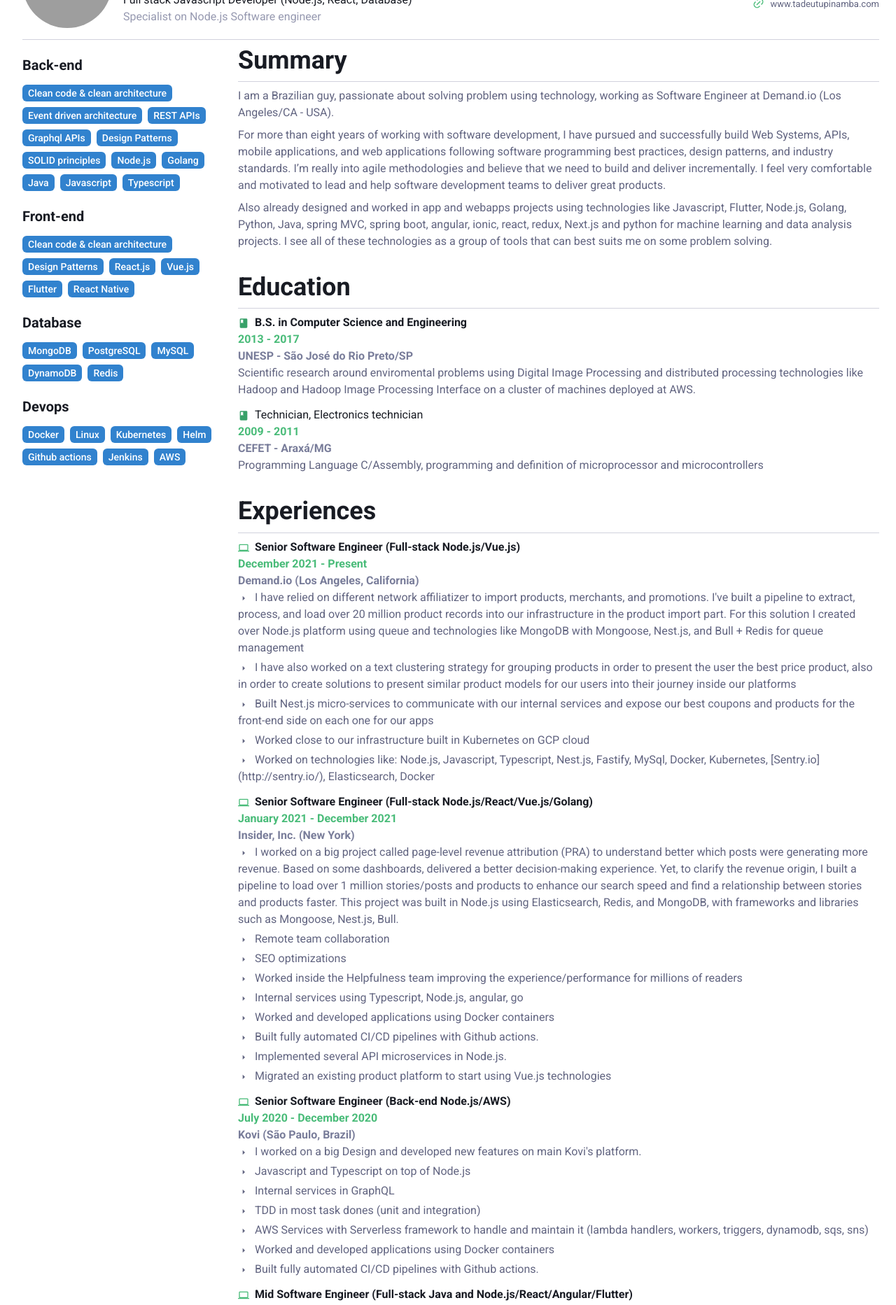
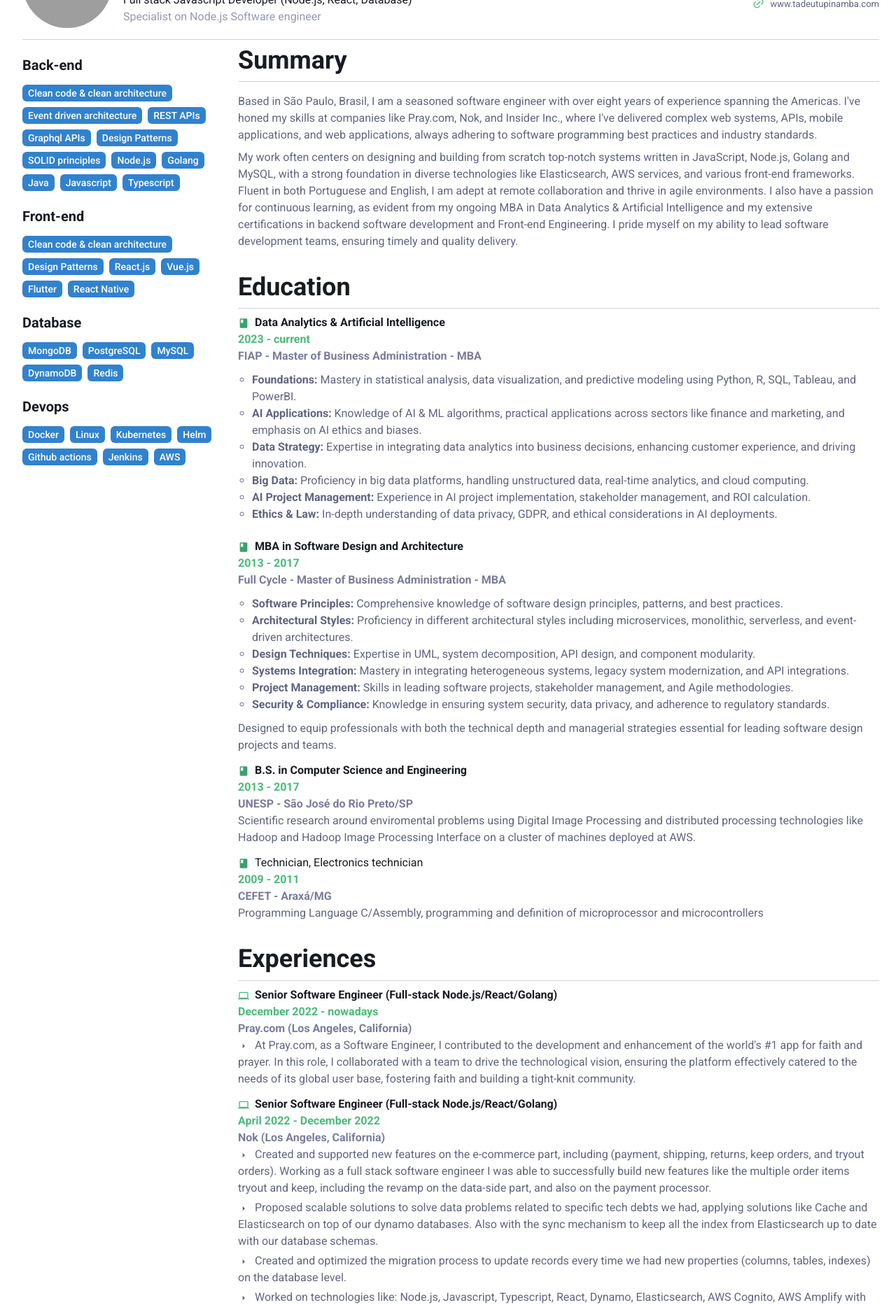
Before and after one commit to tupizz/tadeutupinamba, a Next.js app: page / in a window 1280 px wide. Shown: the part 160-2025 px from the top of the page at 70% size. Built offline with nearby package versions, Linux system fonts and the light colour scheme; grey boxes are pictures that could not be loaded.

Commit message:
update cv

```diff
--- a/src/components/Main/Education.tsx
+++ b/src/components/Main/Education.tsx
@@ -22,6 +22,100 @@
       <Heading>Education</Heading>
       <Divider />
       <List spacing={3}>
+        <ListItem>
+          <Text fontWeight="bold">
+            <ListIcon as={MdBook} color="green.500" />
+            Data Analytics & Artificial Intelligence
+          </Text>
+          <Text fontWeight="bold" color="green.400">
+            2023 - current
+          </Text>
+          <Text fontWeight="bold" color={lightColor}>
+            FIAP - Master of Business Administration - MBA
+          </Text>
+          <Text color={color}>
+            <ul style={{ padding: "10px 20px" }}>
+              <li>
+                <strong>Foundations:</strong> Mastery in statistical analysis,
+                data visualization, and predictive modeling using Python, R,
+                SQL, Tableau, and PowerBI.
+              </li>
+              <li>
+                <strong>AI Applications:</strong> Knowledge of AI & ML
+                algorithms, practical applications across sectors like finance
+                and marketing, and emphasis on AI ethics and biases.
+              </li>
+              <li>
+                <strong>Data Strategy:</strong> Expertise in integrating data
+                analytics into business decisions, enhancing customer
+                experience, and driving innovation.
+              </li>
+              <li>
+                <strong>Big Data:</strong> Proficiency in big data platforms,
+                handling unstructured data, real-time analytics, and cloud
+                computing.
+              </li>
+              <li>
+                <strong>AI Project Management:</strong> Experience in AI project
+                implementation, stakeholder management, and ROI calculation.
+              </li>
+              <li>
+                <strong>Ethics & Law:</strong> In-depth understanding of data
+                privacy, GDPR, and ethical considerations in AI deployments.
+              </li>
+            </ul>
+          </Text>
+        </ListItem>
+
+        <ListItem>
+          <Text fontWeight="bold">
+            <ListIcon as={MdBook} color="green.500" />
+            MBA in Software Design and Architecture
+          </Text>
+          <Text fontWeight="bold" color="green.400">
+            2013 - 2017
+          </Text>
+          <Text fontWeight="bold" color={lightColor}>
+            Full Cycle - Master of Business Administration - MBA
+          </Text>
+          <Text color={color}>
+            <ul style={{ padding: "10px 20px" }}>
+              <li>
+                <strong>Software Principles:</strong> Comprehensive knowledge of
+                software design principles, patterns, and best practices.
+              </li>
+              <li>
+                <strong>Architectural Styles:</strong> Proficiency in different
+                architectural styles including microservices, monolithic,
+                serverless, and event-driven architectures.
+              </li>
+              <li>
+                <strong>Design Techniques:</strong> Expertise in UML, system
+                decomposition, API design, and component modularity.
+              </li>
+              <li>
+                <strong>Systems Integration:</strong> Mastery in integrating
+                heterogeneous systems, legacy system modernization, and API
+                integrations.
+              </li>
+              <li>
+                <strong>Project Management:</strong> Skills in leading software
+                projects, stakeholder management, and Agile methodologies.
+              </li>
+              <li>
+                <strong>Security & Compliance:</strong> Knowledge in ensuring
+                system security, data privacy, and adherence to regulatory
+                standards.
+              </li>
+            </ul>
+            <p>
+              Designed to equip professionals with both the technical depth and
+              managerial strategies essential for leading software design
+              projects and teams.
+            </p>
+          </Text>
+        </ListItem>
+
         <ListItem>
           <Text fontWeight="bold">
             <ListIcon as={MdBook} color="green.500" />
--- a/src/components/Main/Experiences.tsx
+++ b/src/components/Main/Experiences.tsx
@@ -23,13 +23,81 @@
       <Heading>Experiences</Heading>
       <Divider />
       <List spacing={3}>
+      <ListItem>
+          <Text fontWeight="bold">
+            <ListIcon as={MdComputer} color="green.400" />
+            Senior Software Engineer (Full-stack Node.js/React/Golang)
+          </Text>
+          <Text fontWeight="bold" color="green.400">
+            December 2022 - nowadays
+          </Text>
+          <Text fontWeight="bold" color={lightColor}>
+            Pray.com (Los Angeles, California)
+          </Text>
+          <Box color={color}>
+            <List spacing={1}>
+              <ListItem>
+                <ListIcon as={MdArrowRight} color="gray.500" />
+                At Pray.com, as a Software Engineer, I contributed to the development and enhancement of the world's #1 app for faith and prayer. In this role, I collaborated with a team to drive the technological vision, ensuring the platform effectively catered to the needs of its global user base, fostering faith and building a tight-knit community.
+              </ListItem>
+            </List>
+          </Box>
+        </ListItem>
+
+
+        <ListItem>
+          <Text fontWeight="bold">
+            <ListIcon as={MdComputer} color="green.400" />
+            Senior Software Engineer (Full-stack Node.js/React/Golang)
+          </Text>
+          <Text fontWeight="bold" color="green.400">
+            April 2022 - December 2022
+          </Text>
+          <Text fontWeight="bold" color={lightColor}>
+            Nok (Los Angeles, California)
+          </Text>
+          <Box color={color}>
+            <List spacing={1}>
+              <ListItem>
+                <ListIcon as={MdArrowRight} color="gray.500" />
+                Created and supported new features on the e-commerce part,
+                including (payment, shipping, returns, keep orders, and tryout
+                orders). Working as a full stack software engineer I was able to
+                successfully build new features like the multiple order items
+                tryout and keep, including the revamp on the data-side part, and
+                also on the payment processor.
+              </ListItem>
+              <ListItem>
+                <ListIcon as={MdArrowRight} color="gray.500" />
+                Proposed scalable solutions to solve data problems related to
+                specific tech debts we had, applying solutions like Cache and
+                Elasticsearch on top of our dynamo databases. Also with the sync
+                mechanism to keep all the index from Elasticsearch up to date
+                with our database schemas.
+              </ListItem>
+              <ListItem>
+                <ListIcon as={MdArrowRight} color="gray.500" />
+                Created and optimized the migration process to update records
+                every time we had new properties (columns, tables, indexes) on
+                the database level.
+              </ListItem>
+              <ListItem>
+                <ListIcon as={MdArrowRight} color="gray.500" />
+                Worked on technologies like: Node.js, Javascript, Typescript,
+                React, Dynamo, Elasticsearch, AWS Cognito, AWS Amplify with
+                App-sync and AWS Lamdas
+              </ListItem>
+            </List>
+          </Box>
+        </ListItem>
+
         <ListItem>
           <Text fontWeight="bold">
             <ListIcon as={MdComputer} color="green.400" />
             Senior Software Engineer (Full-stack Node.js/Vue.js)
           </Text>
           <Text fontWeight="bold" color="green.400">
-            December 2021 - Present
+            December 2021 - April 2022
           </Text>
           <Text fontWeight="bold" color={lightColor}>
             Demand.io (Los Angeles, California)
--- a/src/components/Main/Summary.tsx
+++ b/src/components/Main/Summary.tsx
@@ -17,27 +17,25 @@
       <Heading>Summary</Heading>
       <Divider />
       <Stack color={color}>
-        <Text>
-          I am a Brazilian guy, passionate about solving problem using
-          technology, working as Software Engineer at Demand.io (Los Angeles/CA
-          - USA).
+        <Text mt={2}>
+          Based in São Paulo, Brasil, I am a seasoned software engineer with
+          over eight years of experience spanning the Americas. I've honed my
+          skills at companies like Pray.com, Nok, and Insider Inc., where I've
+          delivered complex web systems, APIs, mobile applications, and web
+          applications, always adhering to software programming best practices
+          and industry standards.
         </Text>
         <Text>
-          For more than eight years of working with software development, I have
-          pursued and successfully build Web Systems, APIs, mobile applications,
-          and web applications following software programming best practices,
-          design patterns, and industry standards. I’m really into agile
-          methodologies and believe that we need to build and deliver
-          incrementally. I feel very comfortable and motivated to lead and help
-          software development teams to deliver great products.
-        </Text>
-        <Text>
-          Also already designed and worked in app and webapps projects using
-          technologies like Javascript, Flutter, Node.js, Golang, Python, Java,
-          spring MVC, spring boot, angular, ionic, react, redux, Next.js and
-          python for machine learning and data analysis projects. I see all of
-          these technologies as a group of tools that can best suits me on some
-          problem solving.
+          My work often centers on designing and building from scratch top-notch
+          systems written in JavaScript, Node.js, Golang and MySQL, with a
+          strong foundation in diverse technologies like Elasticsearch, AWS
+          services, and various front-end frameworks. Fluent in both Portuguese
+          and English, I am adept at remote collaboration and thrive in agile
+          environments. I also have a passion for continuous learning, as
+          evident from my ongoing MBA in Data Analytics & Artificial
+          Intelligence and my extensive certifications in backend software
+          development and Front-end Engineering. I pride myself on my ability to
+          lead software development teams, ensuring timely and quality delivery.
         </Text>
       </Stack>
     </Stack>
--- a/src/components/Main/index.tsx
+++ b/src/components/Main/index.tsx
@@ -12,6 +12,7 @@
       <Summary />
       <Education />
       <Experiences />
+      <div style={{ height: "50px" }} />
     </Stack>
   );
 };
```
